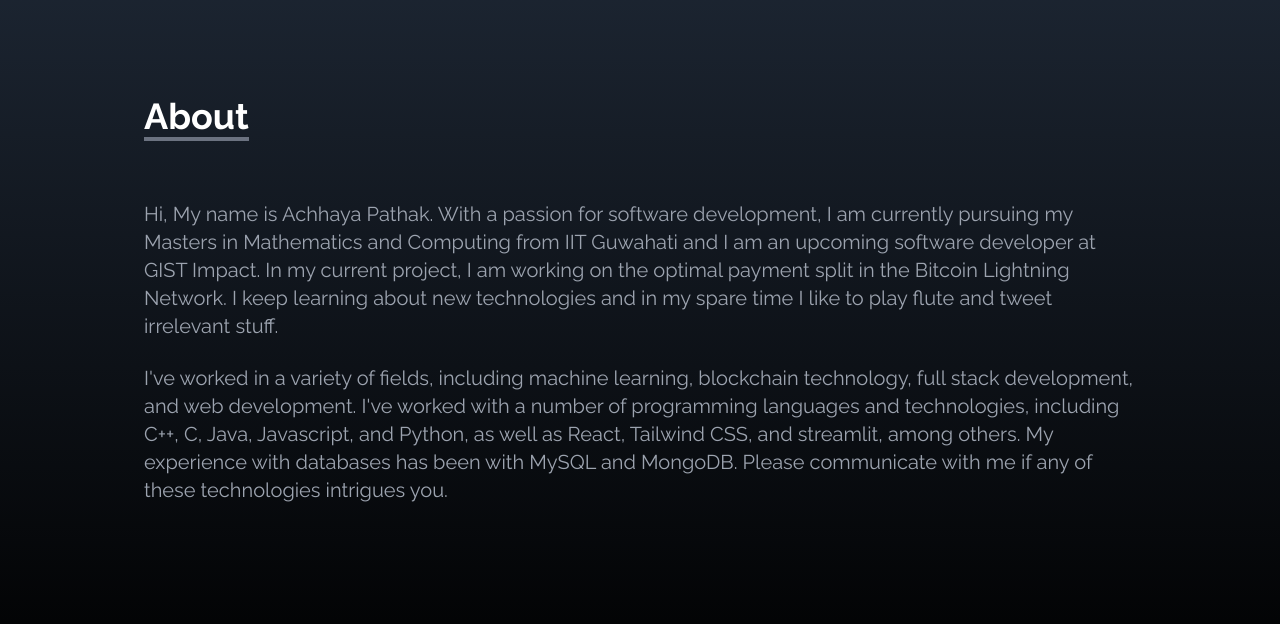
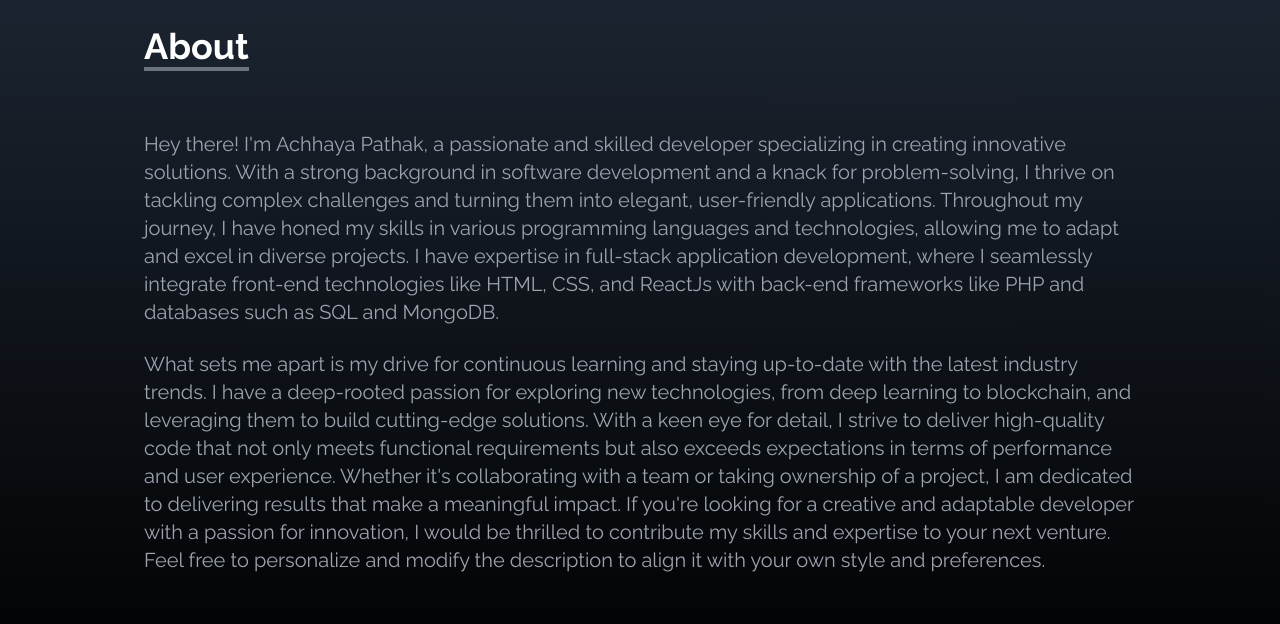
Before and after one commit to achhayapathak/Portfolio_Old, a React (Create React App) app: page / in a window 1280 px wide. Shown: the part 900-1524 px from the top of the page. Built offline with nearby package versions, Linux system fonts and the light colour scheme.

Commit message:
Update About.jsx

```diff
--- a/src/components/About.jsx
+++ b/src/components/About.jsx
@@ -14,13 +14,13 @@
         </div>
 
         <p className="text-xl mt-8 text-gray-400">
-        Hi, My name is Achhaya Pathak. With a passion for software development, I am currently pursuing my Masters in Mathematics and Computing from IIT Guwahati and I am an upcoming software developer at GIST Impact. In my current project, I am working on the optimal payment split in the Bitcoin Lightning Network. I keep learning about new technologies and in my spare time I like to play flute and tweet irrelevant stuff.
+        Hey there! I'm Achhaya Pathak, a passionate and skilled developer specializing in creating innovative solutions. With a strong background in software development and a knack for problem-solving, I thrive on tackling complex challenges and turning them into elegant, user-friendly applications. Throughout my journey, I have honed my skills in various programming languages and technologies, allowing me to adapt and excel in diverse projects. I have expertise in full-stack application development, where I seamlessly integrate front-end technologies like HTML, CSS, and ReactJs with back-end frameworks like PHP and databases such as SQL and MongoDB.
         </p>
 
         <br />
 
         <p className="text-xl text-gray-400">
-        I've worked in a variety of fields, including machine learning, blockchain technology, full stack development, and web development. I've worked with a number of programming languages and technologies, including C++, C, Java, Javascript, and Python, as well as React, Tailwind CSS, and streamlit, among others. My experience with databases has been with MySQL and MongoDB. Please communicate with me if any of these technologies intrigues you.
+        What sets me apart is my drive for continuous learning and staying up-to-date with the latest industry trends. I have a deep-rooted passion for exploring new technologies, from deep learning to blockchain, and leveraging them to build cutting-edge solutions. With a keen eye for detail, I strive to deliver high-quality code that not only meets functional requirements but also exceeds expectations in terms of performance and user experience. Whether it's collaborating with a team or taking ownership of a project, I am dedicated to delivering results that make a meaningful impact. If you're looking for a creative and adaptable developer with a passion for innovation, I would be thrilled to contribute my skills and expertise to your next venture. Feel free to personalize and modify the description to align it with your own style and preferences.
         </p>
       </div>
     </div>
```
